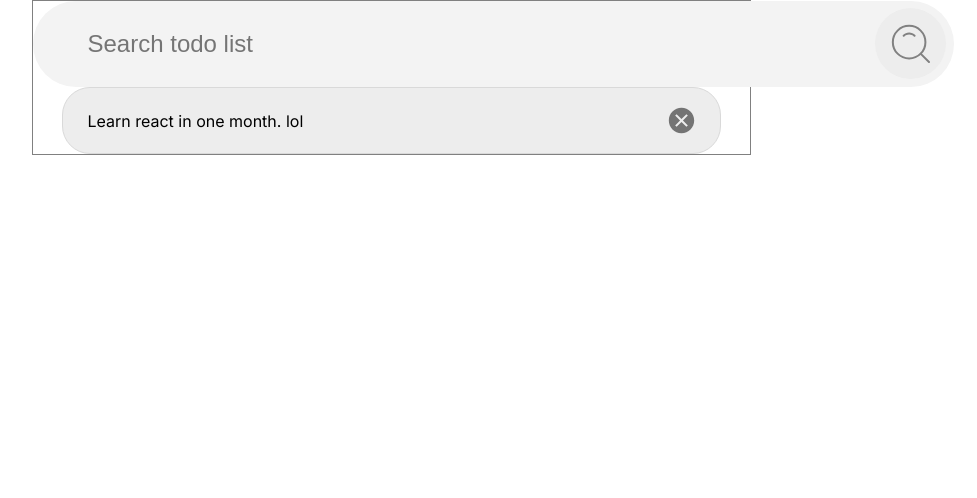
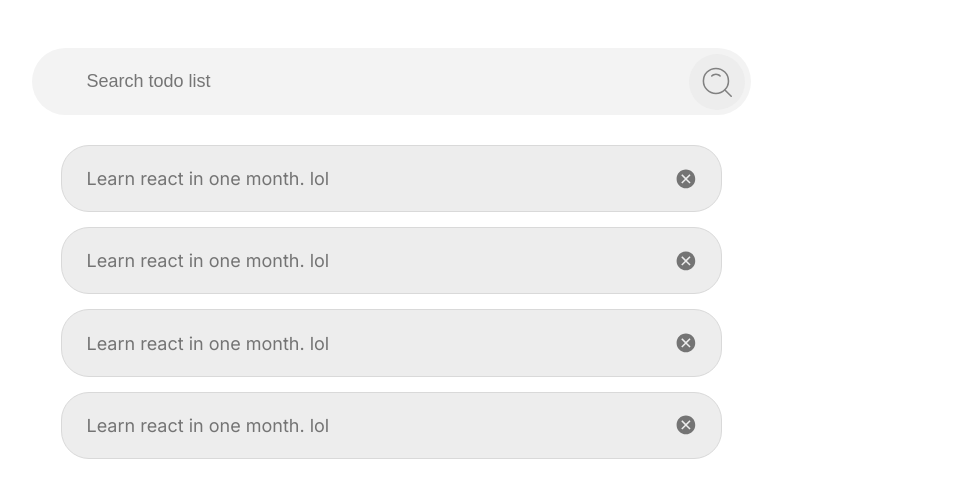
Before and after one commit to Kojoel/TodoWithSignals, an Angular app: page / in a window 1280 px wide. Shown: the top 498 px of the page, without its empty margins (249-1226 px from the left). Built offline with nearby package versions, Linux system fonts and the light colour scheme.

Commit message:
style: add styling to todo items

```diff
--- a/src/app/components/shared/searchbar/searchbar.component.scss
+++ b/src/app/components/shared/searchbar/searchbar.component.scss
@@ -9,9 +9,10 @@ input[type="search"]::-webkit-search-cancel-button {
 
 
 .search-container {
-    width: 921px;
-    height: 86px;
+    width: 100%;
+    height: 67px;
     position: relative;
+    margin-bottom: 30px;
 
     & #searchbar {
         width: 100%;
@@ -25,19 +26,22 @@ input[type="search"]::-webkit-search-cancel-button {
     }
 
     & .search-button {
-        width: 71px;
-        height: 71px;
+        width: 56px;
+        height: 56px;
         border-radius: 50%;
         background: $search-btn-bg;
         position: absolute;
-        top: 7px;
-        right: 8px;
+        top: 5.5px;
+        right: 5.5px;
         display: grid;
         place-items: center;
         cursor: pointer;
         transition: $btn-transition;
 
         & svg.search-icon {
+            width: 36px;
+            height: 30px;
+
             path {
                 transition: .2s ease;
             }
--- a/src/app/todos/todos.component.html
+++ b/src/app/todos/todos.component.html
@@ -5,7 +5,25 @@
         <div class="todo-list-wrapper">
             <div class="todo-item">
                 <p>Learn react in one month. lol</p>
-                <svg width="27" height="27" viewBox="0 0 27 27" fill="none" xmlns="http://www.w3.org/2000/svg">
+                <svg class="close-btn" width="27" height="27" viewBox="0 0 27 27" fill="none" xmlns="http://www.w3.org/2000/svg">
+                    <path d="M13.5 0.8125C20.5688 0.8125 26.1875 6.43125 26.1875 13.5C26.1875 20.5688 20.5688 26.1875 13.5 26.1875C6.43125 26.1875 0.8125 20.5688 0.8125 13.5C0.8125 6.43125 6.43125 0.8125 13.5 0.8125ZM8.60625 19.8438L13.5 14.95L18.3937 19.8438L19.8438 18.3937L14.95 13.5L19.8438 8.60625L18.3937 7.15625L13.5 12.05L8.60625 7.15625L7.15625 8.60625L12.05 13.5L7.15625 18.3937L8.60625 19.8438Z" fill="#747474"/>
+                </svg>
+            </div>
+            <div class="todo-item">
+                <p>Learn react in one month. lol</p>
+                <svg class="close-btn" width="27" height="27" viewBox="0 0 27 27" fill="none" xmlns="http://www.w3.org/2000/svg">
+                    <path d="M13.5 0.8125C20.5688 0.8125 26.1875 6.43125 26.1875 13.5C26.1875 20.5688 20.5688 26.1875 13.5 26.1875C6.43125 26.1875 0.8125 20.5688 0.8125 13.5C0.8125 6.43125 6.43125 0.8125 13.5 0.8125ZM8.60625 19.8438L13.5 14.95L18.3937 19.8438L19.8438 18.3937L14.95 13.5L19.8438 8.60625L18.3937 7.15625L13.5 12.05L8.60625 7.15625L7.15625 8.60625L12.05 13.5L7.15625 18.3937L8.60625 19.8438Z" fill="#747474"/>
+                </svg>
+            </div>
+            <div class="todo-item">
+                <p>Learn react in one month. lol</p>
+                <svg class="close-btn" width="27" height="27" viewBox="0 0 27 27" fill="none" xmlns="http://www.w3.org/2000/svg">
+                    <path d="M13.5 0.8125C20.5688 0.8125 26.1875 6.43125 26.1875 13.5C26.1875 20.5688 20.5688 26.1875 13.5 26.1875C6.43125 26.1875 0.8125 20.5688 0.8125 13.5C0.8125 6.43125 6.43125 0.8125 13.5 0.8125ZM8.60625 19.8438L13.5 14.95L18.3937 19.8438L19.8438 18.3937L14.95 13.5L19.8438 8.60625L18.3937 7.15625L13.5 12.05L8.60625 7.15625L7.15625 8.60625L12.05 13.5L7.15625 18.3937L8.60625 19.8438Z" fill="#747474"/>
+                </svg>
+            </div>
+            <div class="todo-item">
+                <p>Learn react in one month. lol</p>
+                <svg class="close-btn" width="27" height="27" viewBox="0 0 27 27" fill="none" xmlns="http://www.w3.org/2000/svg">
                     <path d="M13.5 0.8125C20.5688 0.8125 26.1875 6.43125 26.1875 13.5C26.1875 20.5688 20.5688 26.1875 13.5 26.1875C6.43125 26.1875 0.8125 20.5688 0.8125 13.5C0.8125 6.43125 6.43125 0.8125 13.5 0.8125ZM8.60625 19.8438L13.5 14.95L18.3937 19.8438L19.8438 18.3937L14.95 13.5L19.8438 8.60625L18.3937 7.15625L13.5 12.05L8.60625 7.15625L7.15625 8.60625L12.05 13.5L7.15625 18.3937L8.60625 19.8438Z" fill="#747474"/>
                 </svg>
             </div>
--- a/src/app/todos/todos.component.scss
+++ b/src/app/todos/todos.component.scss
@@ -1,4 +1,5 @@
 @import '../../styles/variables.scss';
+@import '../../styles/typography';
 
 .container {
     width: 100%;
@@ -6,18 +7,19 @@
     background: $white;
     display: flex;
     justify-content: center;
+    padding-top: 3rem;
 }
 
 .todo-wrapper {
     width: 719px;
-    height: fit-content;
-    border: 1px solid grey;
 }
 
 .todo-list-wrapper {
     width: 100%;
-    height: 100%;
     padding: 0 29px;
+    display: flex;
+    flex-direction: column;
+    gap: 15px;
 
     & .todo-item {
         width: 100%;
@@ -29,5 +31,14 @@
         border-radius: 28px;
         border: $todo-item-border;
         padding: 0 25px;
+
+        & p {
+            @include textFontStyle;
+        }
+
+        & svg.close-btn {
+            width: 19.83px;
+            height: 19.83px;
+        }
     }
 }
--- a/src/styles.scss
+++ b/src/styles.scss
@@ -9,10 +9,9 @@
 }
 
 
-body {
+body, html {
     height: 100vh;
     width: 100vw;
     font-family: 'Inter', sans-serif;
-    font-size: 16px;
     line-height: 1.5;
 }
--- a/src/styles/_typography.scss
+++ b/src/styles/_typography.scss
@@ -2,5 +2,5 @@
 
 @mixin textFontStyle {
     color: $text-grey;
-    font-size: 24px;
+    font-size: 18px;
 }
```
